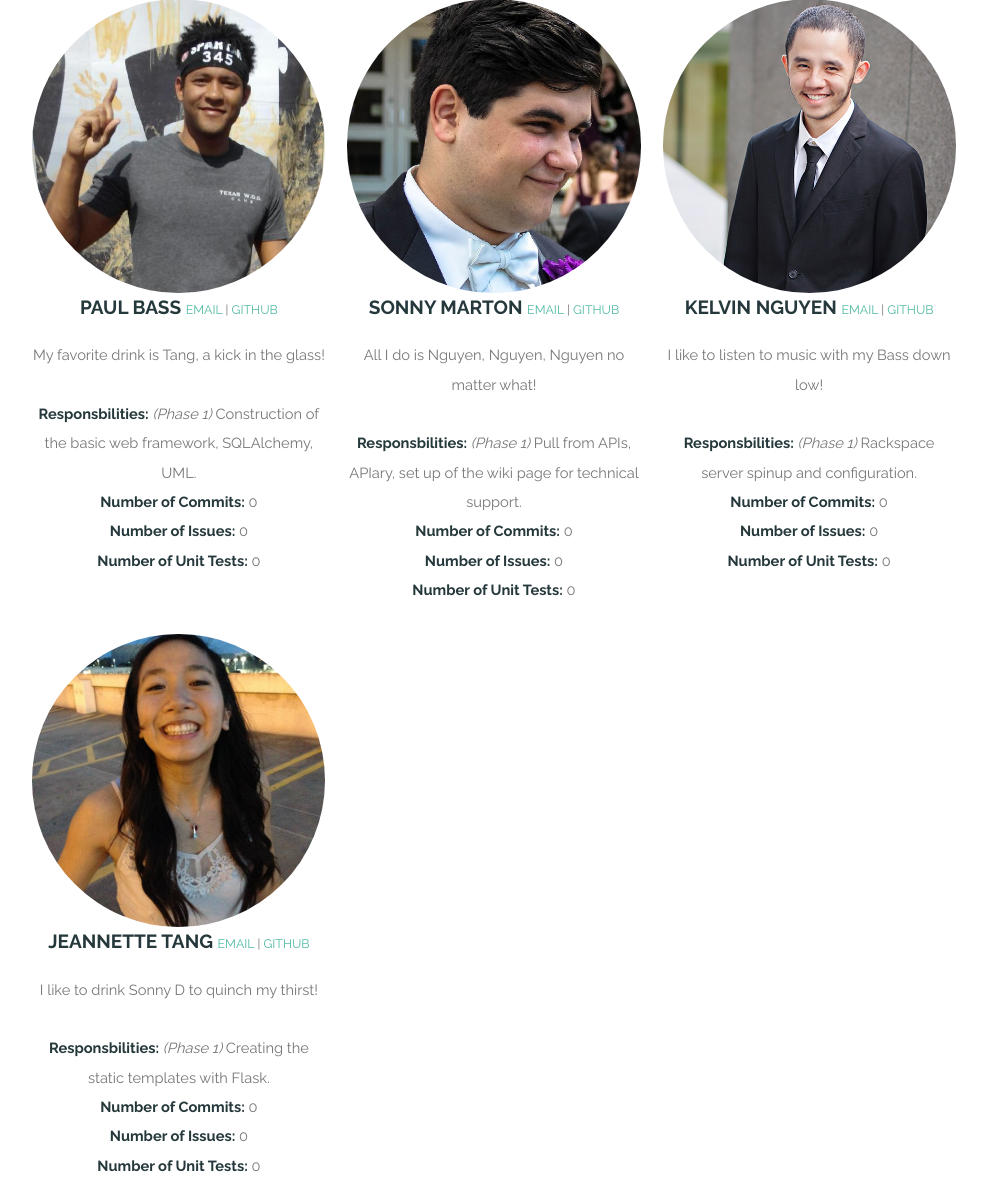
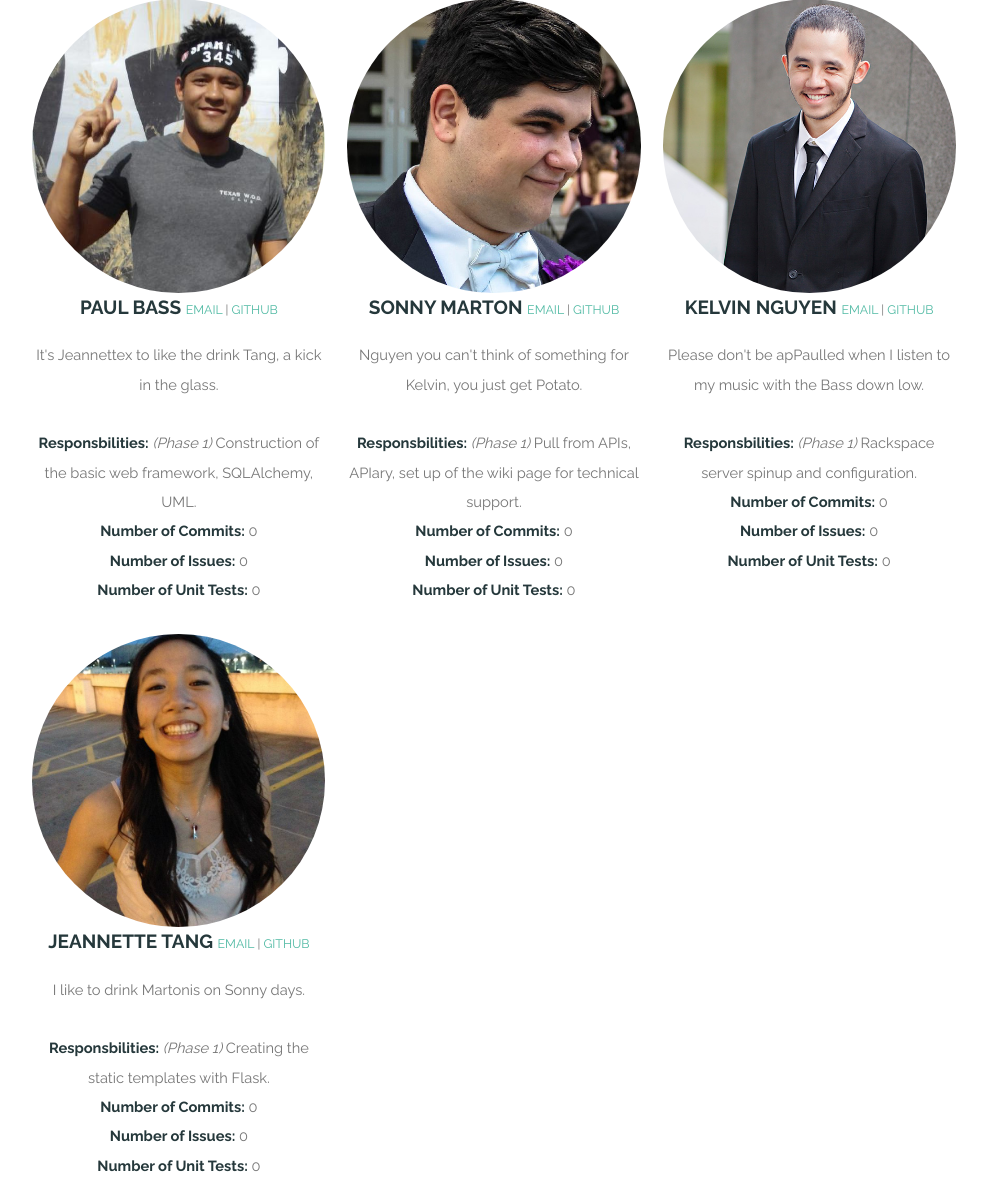
Before and after one commit to gunblader/Cats-Galore, a Flask app: page /about in a window 1280 px wide. Shown: the part 208-1406 px from the top of the page, without its empty margins (146-1133 px from the left). Run offline with Flask 2, Linux system fonts and the light colour scheme; some libraries are stand-ins or nearby versions.

Commit message:
Updated bios

```diff
--- a/guestbook-mysql/templates/about.html
+++ b/guestbook-mysql/templates/about.html
@@ -56,7 +56,7 @@
 			                <h3>Paul Bass
 			                	<small><a href="pdbass@hotmail.com">Email</a> | <a href="https://github.com/gunblader">GitHub</a></small>
 			                </h3>
-			                <p>My favorite drink is Tang, a kick in the glass!</p>
+			                <p>It's Jeannettex to like the drink Tang, a kick in the glass.</p>
 			                <p>
 			                	<strong>Responsbilities:</strong> <em>(Phase 1)</em> Construction of the basic web framework, SQLAlchemy, UML.<br/>
 								<strong>Number of Commits:</strong> 0<br/>
@@ -69,7 +69,7 @@
 			                <h3>Sonny Marton
 			                	<small><a href="sonnymarton@utexas.edu">Email</a> | <a href="https://github.com/sonnymarton">GitHub</a></small>
 			                </h3>
-			                <p>All I do is Nguyen, Nguyen, Nguyen no matter what!</p>
+			                <p>Nguyen you can't think of something for Kelvin, you just get Potato.</p>
 			                <p>
 			                	<strong>Responsbilities:</strong> <em>(Phase 1)</em> Pull from APIs, APIary, set up of the wiki page for technical support.<br/>
 								<strong>Number of Commits:</strong> 0<br/>
@@ -95,7 +95,7 @@
 			                <h3>Kelvin Nguyen
 			                	<small><a href="kelvinnguyen94@gmail.com">Email</a> | <a href="https://github.com/xugo">GitHub</a></small>
 			                </h3>
-			                <p>I like to listen to music with my Bass down low!</p>
+			                <p>Please don't be apPaulled when I listen to my music with the Bass down low.</p>
 			                <p>
 				                <strong>Responsbilities:</strong> <em>(Phase 1)</em> Rackspace server spinup and configuration.<br/>
 								<strong>Number of Commits:</strong> 0<br/>
@@ -108,7 +108,7 @@
 			                <h3>Jeannette Tang
 				                <small><a href="jeannette.tang@utexas.com">Email</a> | <a href="https://github.com/jeannettetang">GitHub</a></small>
 			                </h3>
-			                <p>I like to drink Sonny D to quinch my thirst!</p>
+			                <p>I like to drink Martonis on Sonny days.</p>
 			                <p>
 								<strong>Responsbilities:</strong> <em>(Phase 1)</em> Creating the static templates with Flask.<br/>
 								<strong>Number of Commits:</strong> 0<br/>
```
